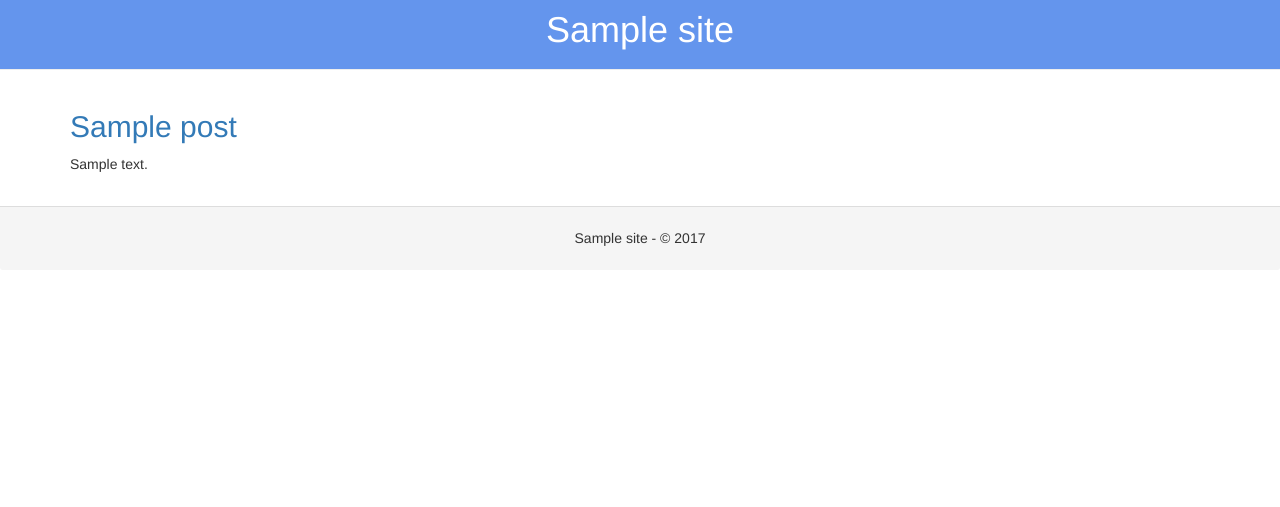
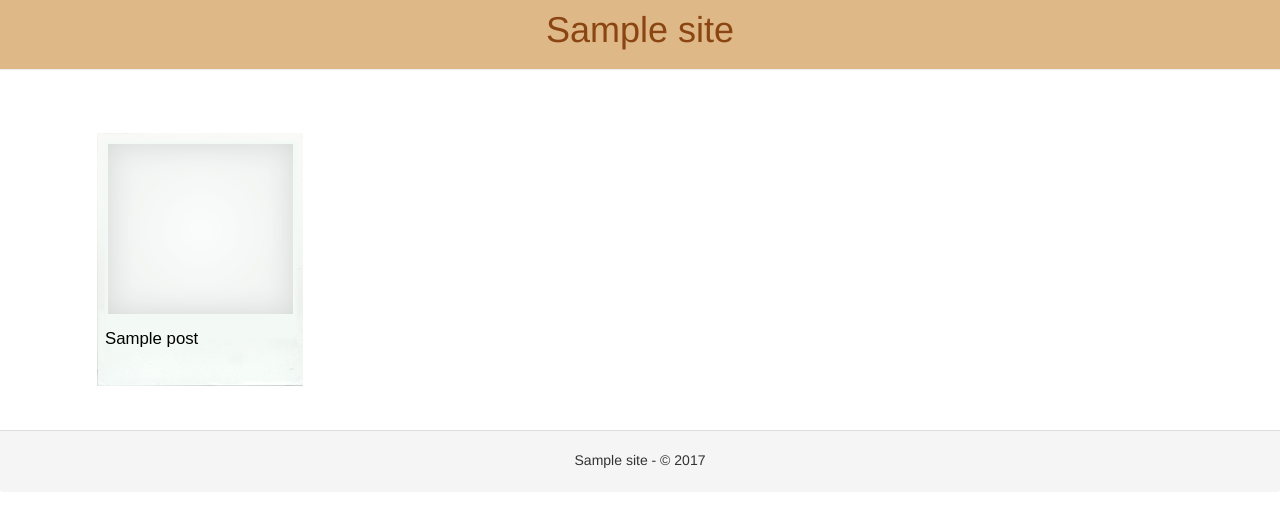
Before and after one commit to oniricoGH/polaroid_theme, a WordPress theme: template index.php in a window 1280 px wide. Shown: the top 507 px of the page. Run offline with PHP 8.4 and a stand-in for WordPress, Linux system fonts and the light colour scheme; the site name, menu and one post (Sample post) are stand-ins, and other content is empty.

Commit message:
Super basic polaroid layout I

```diff
--- /dev/null
+++ b/functions.php
@@ -0,0 +1,16 @@
+<?php
+function booty_setup() {
+
+    // add feature image support
+    add_theme_support('post-thumbnails');
+
+    // register image sizes
+    // last param is hard crop by WP
+    add_image_size('small-thumbnail', 185, 172, true);
+    add_image_size('banner-image', 720, 540, true);
+}
+
+
+add_action('after_setup_theme', 'booty_setup');
+
+?>
--- a/index.php
+++ b/index.php
@@ -1,27 +1,40 @@
 <?php
-
     // get the header from header.php
     get_header();
 
     if (have_posts()) :
-        while(have_posts()) : the_post(); ?>
 
+?>
     <div class="container">
-        <article class="post">
-            <h2><a href="<?php the_permalink(); ?>"> <?php the_title()?> </a></h2>
-            <?php the_content(); ?>
-        </article>
-    </div>
-    <?php
-        endwhile;
+        <div class="row">
+<?php
+        while(have_posts()) :
 
+            the_post();
+?>
+            <div class="col-md-4 col-sm-6 col-xs-12">
+                <article class="index-post">
+                    <div class="img-photo-polaroid">
+                        <img src="<?php bloginfo('url');?>/wp-content/themes/booty/images/photo_polaroid.png">
+                    </div>
+                    <div class="post-thumbnail">
+                        <?php the_post_thumbnail('small-thumbnail'); ?>
+                    </div>
+                    <h2 class="label-photo-polaroid"><a href="<?php the_permalink(); ?>"> <?php the_title()?> </a></h2>
+                </article>
+            </div>
+<?php
+    endwhile;
+?>
+        </div> <!-- row -->
+    </div> <!-- container -->
+<?php
     else :
 
         echo '<p> No content found </p>';
 
     endif;
 
-
     // get the footer from footer.php
     get_footer();
 
--- a/style.css
+++ b/style.css
@@ -10,7 +10,7 @@ p {
 }
 
 header {
-    background-color: cornflowerblue;
+    background-color: burlywood;
 }
 
 .panel-footer {
@@ -21,7 +21,7 @@ header {
     text-align: center;
     margin-left: auto;
     margin-right: auto;
-    padding-top: 10px;
+    padding-top: 8px;
 }
 
 body {
@@ -43,9 +43,81 @@ div.page-header {
 }
 
 .page-header h1 small {
-    color: white;
+    color: saddlebrown;
 }
 
 .page-header h1 a {
-    color: white;
+    color: saddlebrown;
 }
+
+.index-post h2 {
+    font-family: Noteworthy, sans-serif;
+    font-size: 1.2em;
+}
+
+.index-post h2 a {
+    color: black;
+    text-decoration: none;
+}
+
+.index-post {
+    display: block;
+}
+
+.single-post h2 a:hover {
+    text-decoration: underline;
+}
+
+.container .row {
+    margin-top: 20px;
+}
+
+/* Image features */
+
+img {
+    max-width: 100%;
+    height: auto;
+}
+
+.post-thumbnail{
+    position: absolute;
+    top: 33px;
+    left: 53px;
+}
+
+.img-photo-polaroid {
+    position: relative;
+}
+
+.label-photo-polaroid {
+    position: absolute;
+    top: 200px;
+    left: 50px;
+    max-width: 190px;
+}
+
+
+
+/* Extra small devices (phones, less than 768px) */
+/* No media query since this is the default in Bootstrap */
+
+/* Small devices (tablets, 768px and up) */
+@media (min-width: @screen-sm-min) {
+
+    ...
+
+}
+
+/* Medium devices (desktops, 992px and up) */
+@media (min-width: @screen-md-min) {
+
+    ...
+
+}
+
+/* Large devices (large desktops, 1200px and up) */
+@media (min-width: @screen-lg-min) {
+
+    ...
+
+}
```
Also changed, not shown: single.php (added, +32 -0 lines), images/photo_polaroid.png (added).
